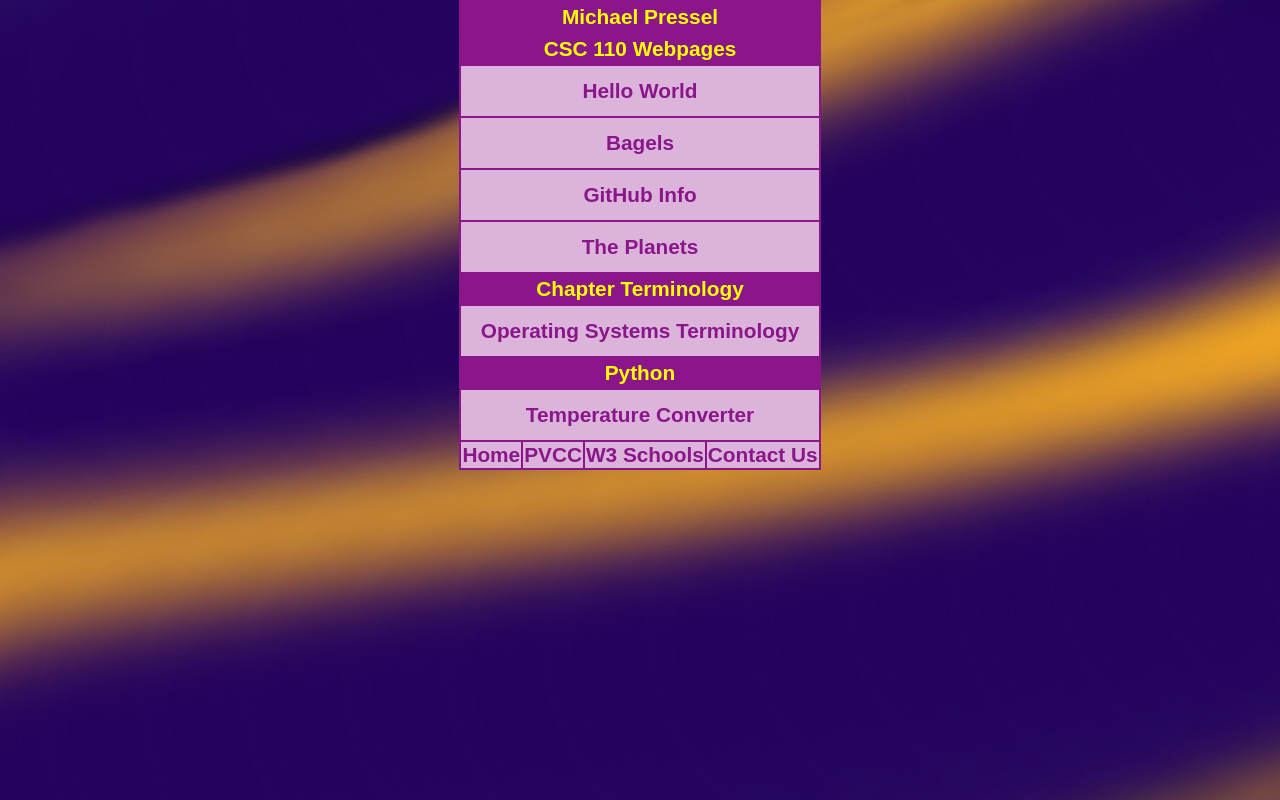
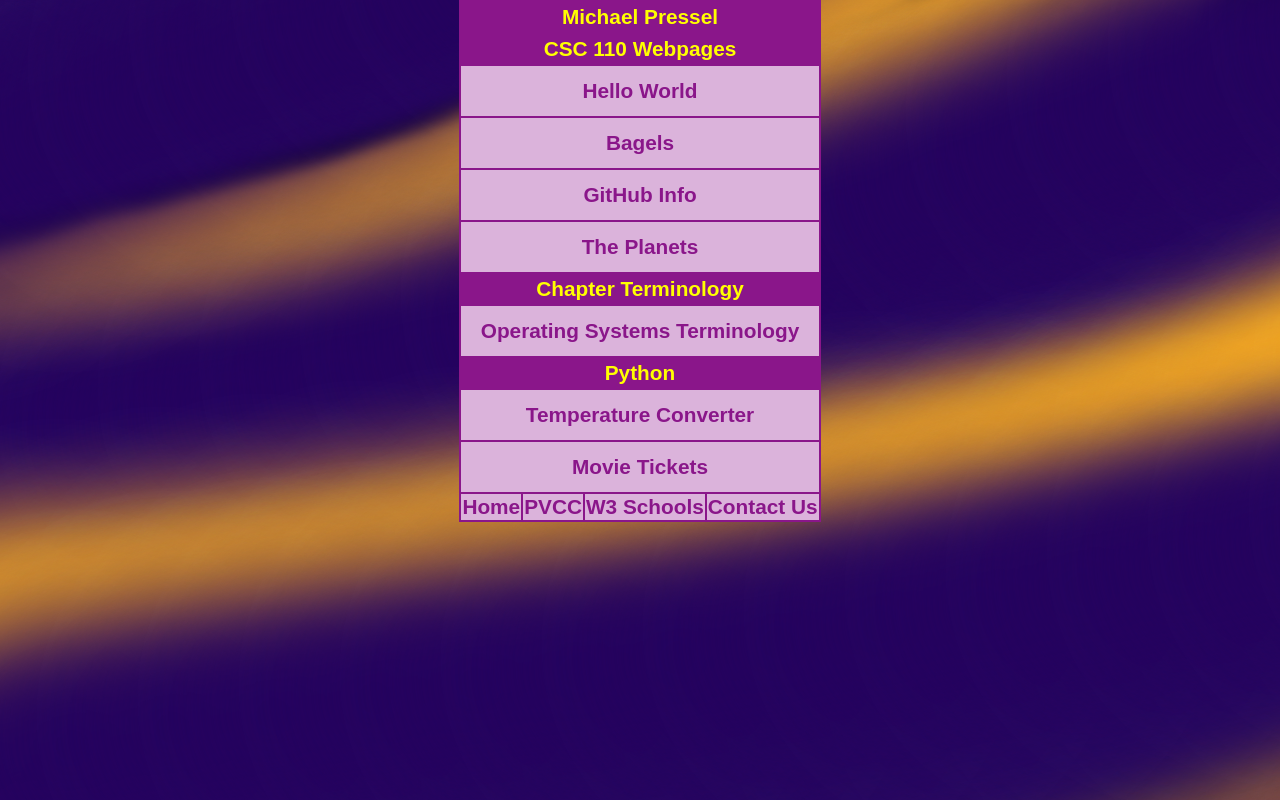
Before and after one commit to mpressel-pvcc/mpressel-pvcc.github.io, a plain HTML site: page index.html in a window 1280 px wide. Drawn offline with Linux system fonts and the light colour scheme.

Commit message:
Update index.html

```diff
--- a/index.html
+++ b/index.html
@@ -74,6 +74,10 @@
                <a href = "temp_conv.py">Temperature Converter</a>
           </td></tr>
 
+	     	  <tr><td colspan="4">
+               <a href = "tickets.py">Movie Tickets</a>
+          </td></tr>
+
 
           <tr style = "height: 20px;">
                <td><a href = "index.html">Home</a></td>
```
